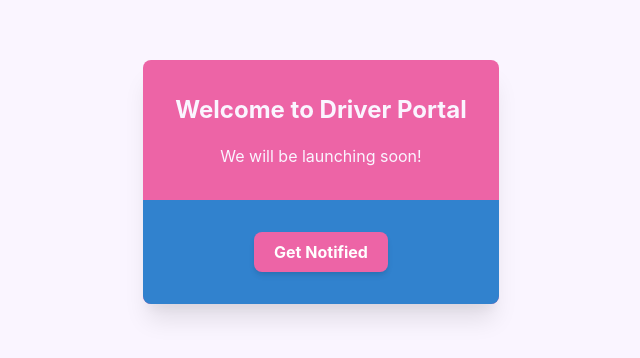
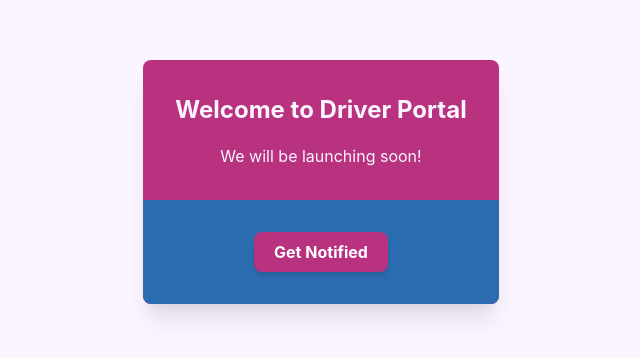
Before and after one commit to DriverPortalDev/driverportalweb, an Angular app: page / in a window 1280 px wide. Shown: the part 218-576 px from the top of the page, without its empty margins (319-959 px from the left). Built offline with nearby package versions, Linux system fonts and the light colour scheme.

Commit message:
tint a bit

```diff
--- a/src/app/app.component.html
+++ b/src/app/app.component.html
@@ -1,19 +1,19 @@
 <div class="top-container flex items-center justify-center min-h-screen">
     <div class="fit-page-container px-2">
-      <div class="outter-content bg-pink-500 text-purple-100 shadow-xl rounded-lg overflow-hidden md:flex">
+      <div class="outter-content bg-pink-700 text-purple-100 shadow-xl rounded-lg overflow-hidden md:flex">
         <div class="inner-content">
           <div class="top-content p-8">
             <h1 class="primary-title font-bold text-xl md:text-2xl">Welcome to Driver Portal</h1>
             <p class="text-center mt-4">We will be launching soon!</p>
           </div>
-          <div class="mid-content flex justify-center p-8 bg-blue-600">
+          <div class="mid-content flex justify-center p-8 bg-blue-700">
             <div class="mid-inner-content">
               <button
-                class="primary-button py-2 px-5 bg-pink-500 hover:bg-pink-400 font-bold text-white rounded-lg shadow-md">Get
+                class="primary-button py-2 px-5 bg-pink-700 hover:bg-pink-600 font-bold text-white rounded-lg shadow-md">Get
                 Notified</button>
             </div>
           </div>
-          <div class="bottom-content pb-8 pl-8 pr-8 bg-blue-600 hidden">
+          <div class="bottom-content pb-8 pl-8 pr-8 bg-blue-700 hidden">
             <input
               class="shadow appearance-none border rounded w-full py-2 px-3 text-gray-700 leading-tight focus:outline-none focus:shadow-outline"
               id="username" type="text" placeholder="Email">
```
Also changed, not shown: .theia/settings.json (added).
